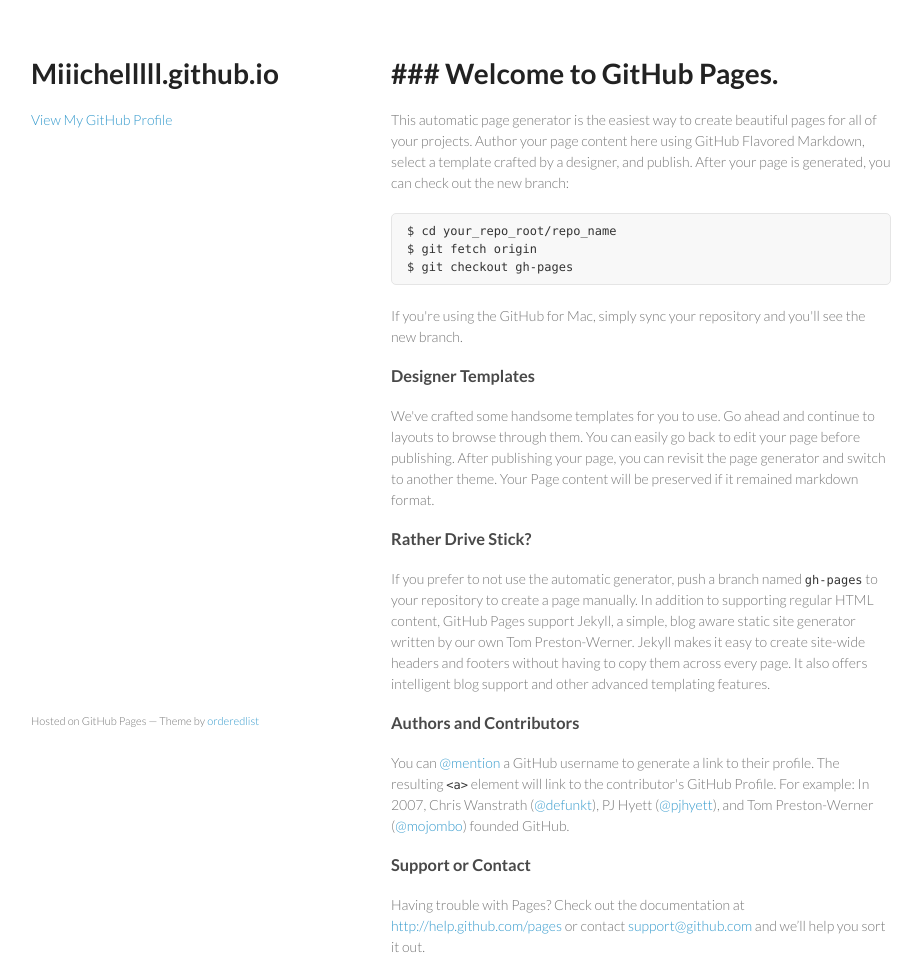
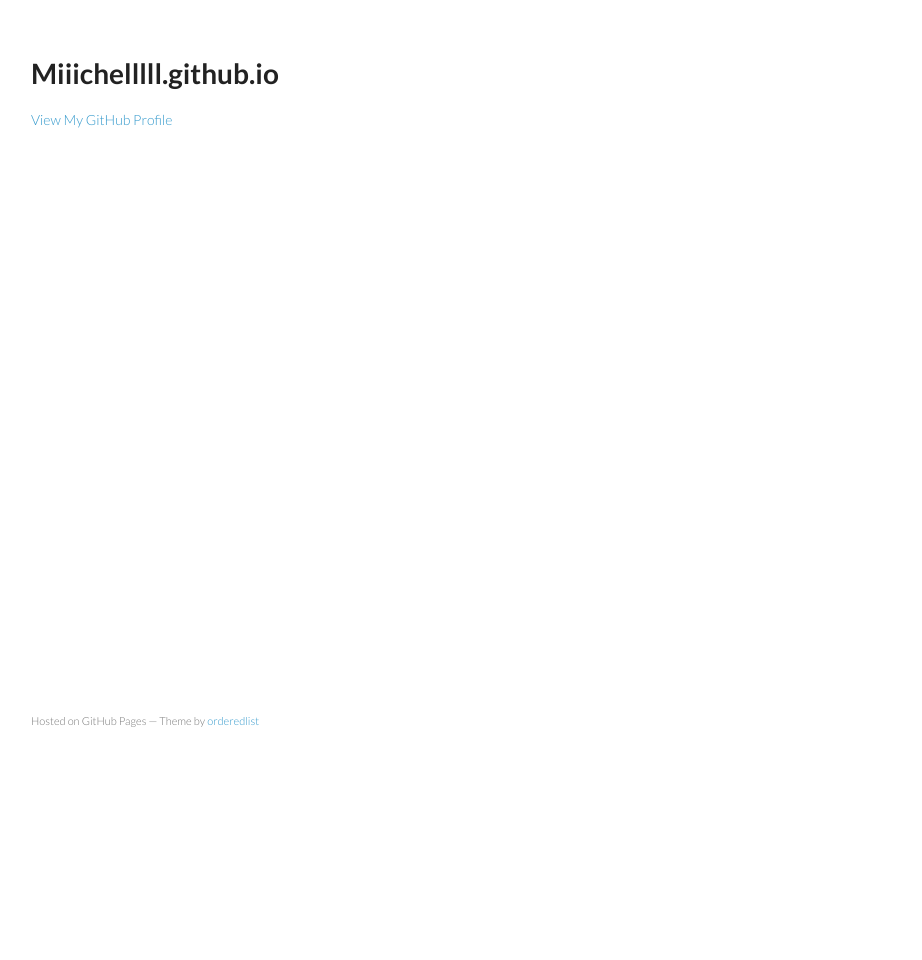
Before and after one commit to miiichelllll/miiichelllll.github.io, a plain HTML site: page index.html in a window 1280 px wide. Shown: the whole page, without its empty margins (179-1101 px from the left). After the commit the page ends 800 px from the top, so only its background shows below. Drawn offline with Linux system fonts and the light colour scheme.

```diff
--- a/index.html
+++ b/index.html
@@ -23,37 +23,7 @@
 
       </header>
       <section>
-        <h1>
-<a name="-welcome-to-github-pages" class="anchor" href="#-welcome-to-github-pages"><span class="octicon octicon-link"></span></a>### Welcome to GitHub Pages.</h1>
 
-<p>This automatic page generator is the easiest way to create beautiful pages for all of your projects. Author your page content here using GitHub Flavored Markdown, select a template crafted by a designer, and publish. After your page is generated, you can check out the new branch:</p>
-
-<pre><code>$ cd your_repo_root/repo_name
-$ git fetch origin
-$ git checkout gh-pages
-</code></pre>
-
-<p>If you're using the GitHub for Mac, simply sync your repository and you'll see the new branch.</p>
-
-<h3>
-<a name="designer-templates" class="anchor" href="#designer-templates"><span class="octicon octicon-link"></span></a>Designer Templates</h3>
-
-<p>We've crafted some handsome templates for you to use. Go ahead and continue to layouts to browse through them. You can easily go back to edit your page before publishing. After publishing your page, you can revisit the page generator and switch to another theme. Your Page content will be preserved if it remained markdown format.</p>
-
-<h3>
-<a name="rather-drive-stick" class="anchor" href="#rather-drive-stick"><span class="octicon octicon-link"></span></a>Rather Drive Stick?</h3>
-
-<p>If you prefer to not use the automatic generator, push a branch named <code>gh-pages</code> to your repository to create a page manually. In addition to supporting regular HTML content, GitHub Pages support Jekyll, a simple, blog aware static site generator written by our own Tom Preston-Werner. Jekyll makes it easy to create site-wide headers and footers without having to copy them across every page. It also offers intelligent blog support and other advanced templating features.</p>
-
-<h3>
-<a name="authors-and-contributors" class="anchor" href="#authors-and-contributors"><span class="octicon octicon-link"></span></a>Authors and Contributors</h3>
-
-<p>You can <a href="https://github.com/blog/821" class="user-mention">@mention</a> a GitHub username to generate a link to their profile. The resulting <code>&lt;a&gt;</code> element will link to the contributor's GitHub Profile. For example: In 2007, Chris Wanstrath (<a href="https://github.com/defunkt" class="user-mention">@defunkt</a>), PJ Hyett (<a href="https://github.com/pjhyett" class="user-mention">@pjhyett</a>), and Tom Preston-Werner (<a href="https://github.com/mojombo" class="user-mention">@mojombo</a>) founded GitHub.</p>
-
-<h3>
-<a name="support-or-contact" class="anchor" href="#support-or-contact"><span class="octicon octicon-link"></span></a>Support or Contact</h3>
-
-<p>Having trouble with Pages? Check out the documentation at <a href="http://help.github.com/pages">http://help.github.com/pages</a> or contact <a href="mailto:support@github.com">support@github.com</a> and we’ll help you sort it out.</p>
       </section>
       <footer>
         <p><small>Hosted on GitHub Pages &mdash; Theme by <a href="https://github.com/orderedlist">orderedlist</a></small></p>
```
Also changed, not shown: params.json (+1 -1 lines).
